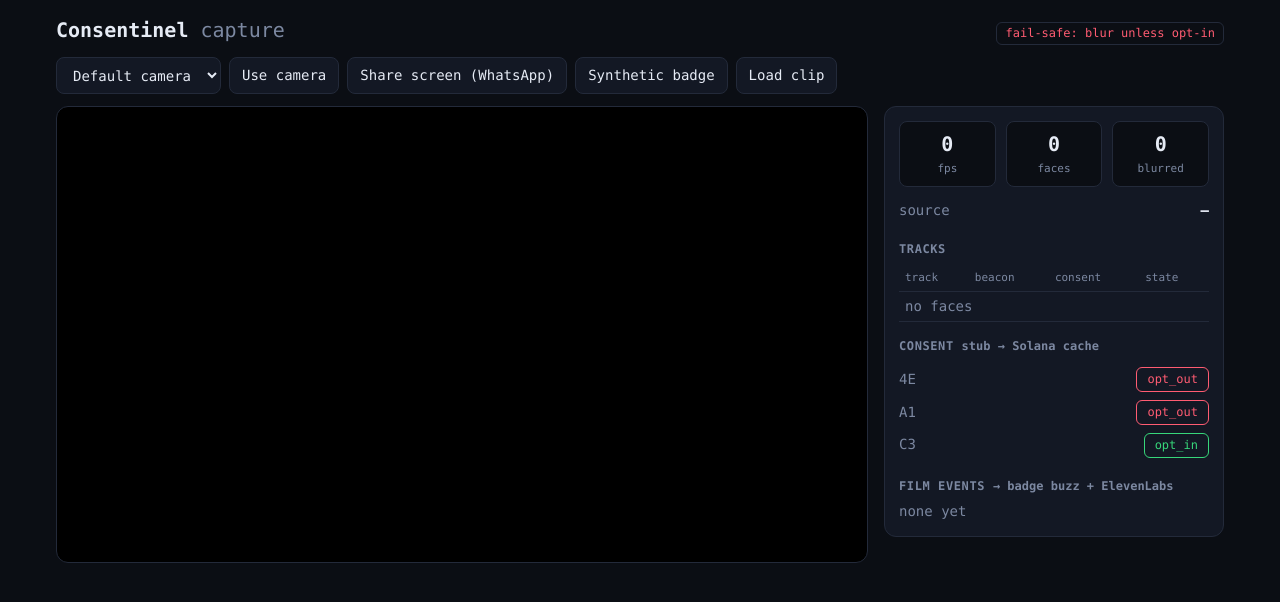
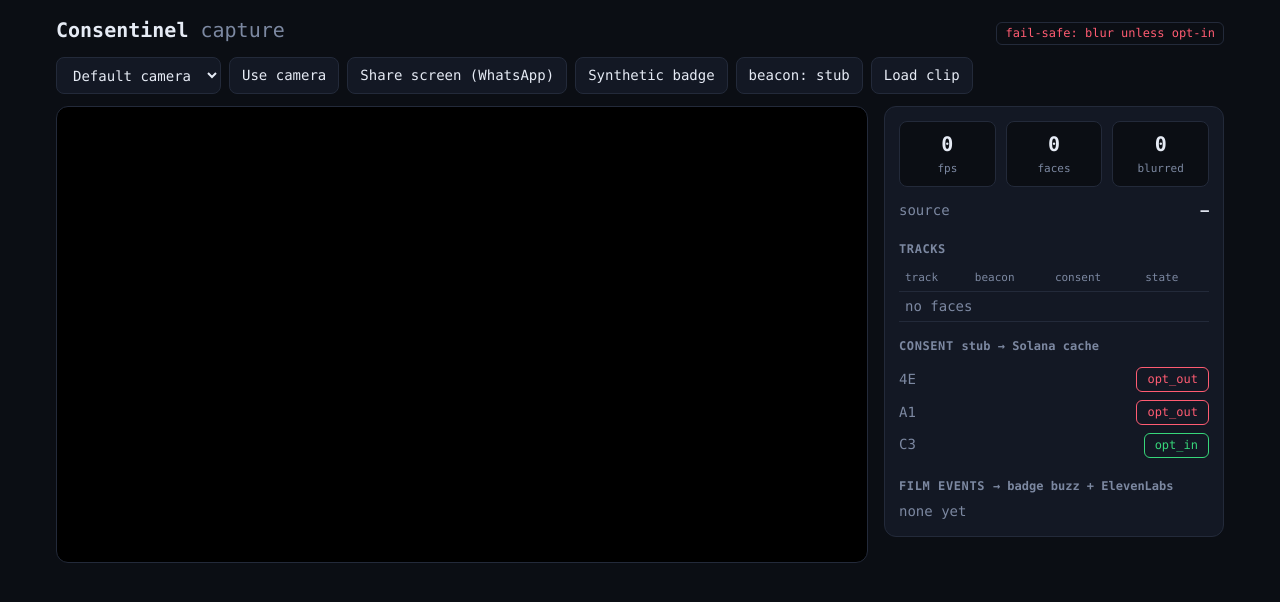
Before and after one commit to HashBukhtiar/consentinel, a React (Vite) app in the folder capture-app/: page / in a window 1280 px wide. Shown: the top 602 px of the page. Built offline with nearby package versions, Linux system fonts and the light colour scheme.

Commit message:
implemented first pass of flash logic for opt in and out

```diff
--- a/capture-app/src/ui/App.tsx
+++ b/capture-app/src/ui/App.tsx
@@ -19,7 +19,10 @@ export function App() {
   const [tracks, setTracks] = useState<Track[]>([]);
   const [events, setEvents] = useState<FilmEvent[]>([]);
   const [source, setSource] = useState("—");
+  const [decoder, setDecoder] = useState<"stub" | "optical">("stub");
   const [error, setError] = useState("");
+
+  function setBeacon(mode: "stub" | "optical") { flags.BEACON_DECODER = mode; setDecoder(mode); }
 
   useEffect(() => { listCameras().then(setCameras).catch(() => {}); }, [running]);
 
@@ -50,7 +53,7 @@ export function App() {
       const base = baseRef.current!;
       base.srcObject = cam;
       await base.play().catch(() => {});
-      flags.BEACON_DECODER = "optical";
+      setBeacon("optical");
       synthRef.current = startSynthetic(base);
       await startPipeline(synthRef.current.stream, null, "Synthetic badge · optical");
     } catch (e: any) { fail(e); }
@@ -64,7 +67,6 @@ export function App() {
       (el.srcObject as MediaStream | null)?.getTracks().forEach((t) => t.stop());
       el.srcObject = null; el.removeAttribute("src");
     }
-    flags.BEACON_DECODER = "stub"; // restore safe default on stop
     setRunning(false); setTracks([]); setFps(0);
   }
 
@@ -85,6 +87,9 @@ export function App() {
         <button onClick={() => startCamera(deviceId || undefined).then((s) => begin(s, null, "Camera")).catch(fail)}>Use camera</button>
         <button onClick={() => startScreen().then((s) => begin(s, null, "Screen · WhatsApp")).catch(fail)}>Share screen (WhatsApp)</button>
         <button onClick={startSyntheticBadge}>Synthetic badge</button>
+        <button onClick={() => setBeacon(decoder === "optical" ? "stub" : "optical")} title="stub = fixed fake beacons · optical = decode the real badge">
+          beacon: {decoder}
+        </button>
         <label className="file">Load clip
           <input type="file" accept="video/*" onChange={(e) => { const f = e.target.files?.[0]; if (f) begin(null, URL.createObjectURL(f), "Clip · fallback"); }} />
         </label>
```
